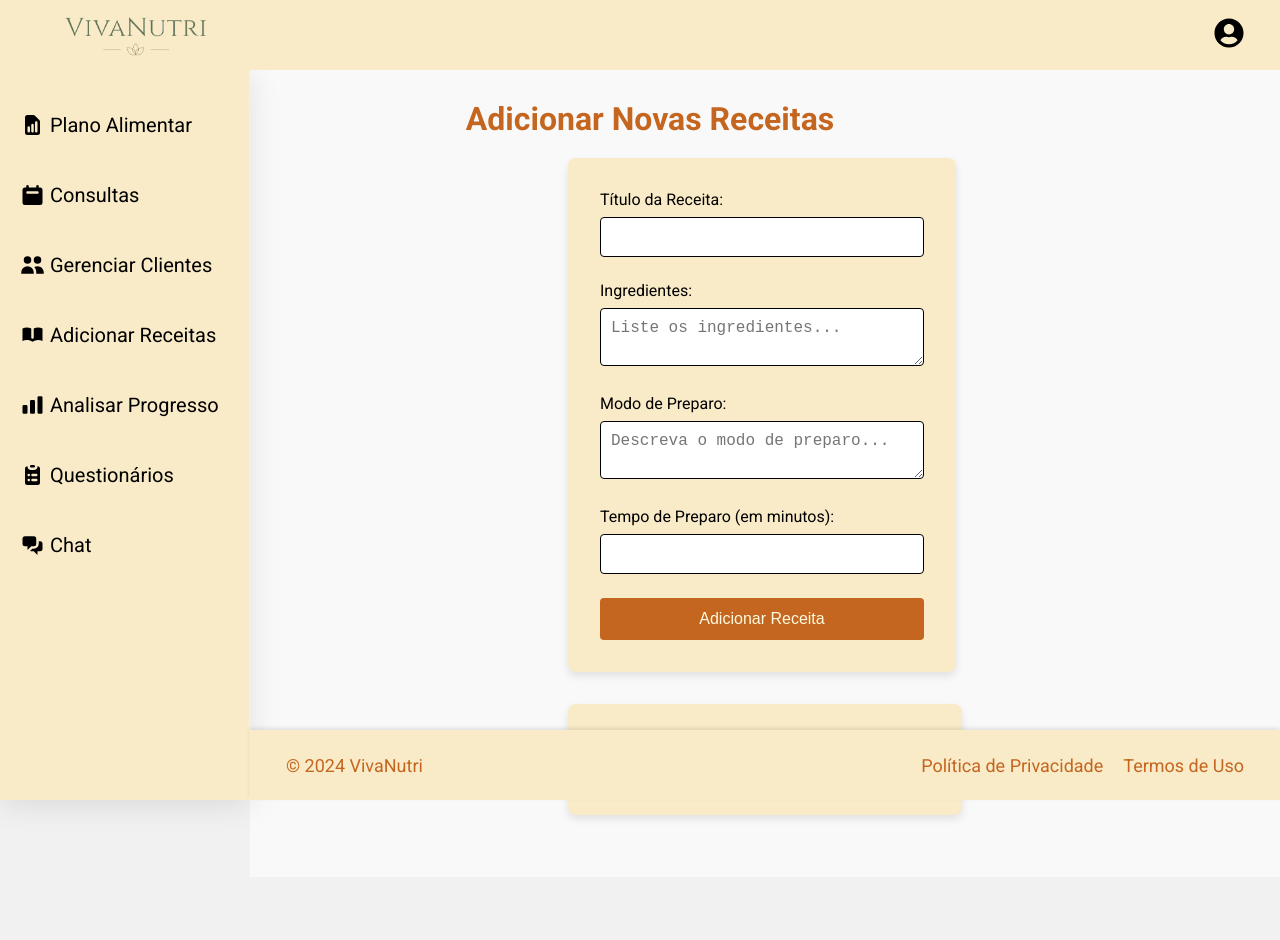
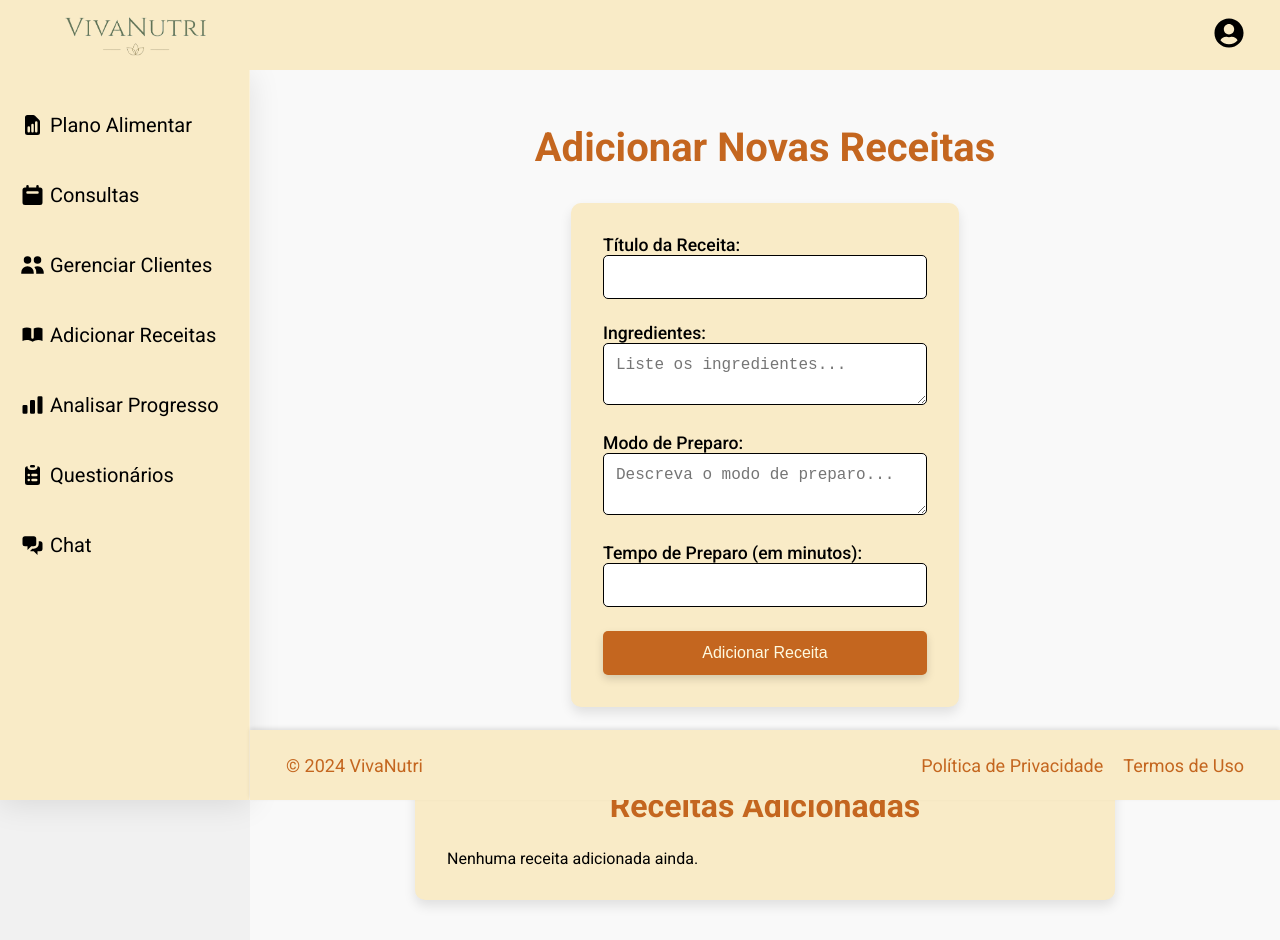
Before and after one commit to Raquel212/VivaNutri, a React (Vite) app: page /receitasNutri in a window 1280 px wide. Shown: the top 940 px of the page. Before the commit the page ends 877 px from the top, so only its background shows below. Built offline with nearby package versions, Linux system fonts and the light colour scheme.

Commit message:
Update AdicionarReceitaNutri

```diff
--- a/src/pages/AdicionarReceitaNutri/AdicionarReceitaNutri.module.css
+++ b/src/pages/AdicionarReceitaNutri/AdicionarReceitaNutri.module.css
@@ -107,23 +107,23 @@
   background-color: var(--light-gray);
 }
 
-
 /* Título */
 .nutriHomeTitle {
-  font-size: 2rem;
+  font-size: 2.5rem;
   color: var(--terceary);
-  margin-right: 230px;
-  /* margin: 32px 0 24px 288px; */
+  margin: 1.5rem 0;
   text-align: center;
+  font-weight: 600;
 }
 
 /* Formulário */
 .formContainer {
-  margin: 0 18rem;
+  max-width: 600px;
+  margin: 2rem auto;
   padding: 2rem;
   background-color: var(--primary);
-  border-radius: 8px;
-  box-shadow: 0 4px 8px rgba(0, 0, 0, 0.1);
+  border-radius: 10px;
+  box-shadow: 0 6px 12px rgba(0, 0, 0, 0.1);
 }
 
 .formGroup {
@@ -131,9 +131,9 @@
 }
 
 .formGroup label {
-  font-size: 1rem;
+  font-size: 1.1rem;
   color: var(--black);
-  display: block;
+  font-weight: 500;
   margin-bottom: 0.5rem;
 }
 
@@ -141,56 +141,69 @@
 .formGroup input[type="number"],
 .formGroup textarea {
   width: 100%;
-  padding: 0.625rem;
+  padding: 0.75rem;
   border: 1px solid var(--black);
-  border-radius: 4px;
+  border-radius: 5px;
   font-size: 1rem;
+  transition: border-color 0.3s;
 }
 
-.formGroup textarea {
-  resize: vertical;
+.formGroup input:focus,
+.formGroup textarea:focus {
+  border-color: var(--terceary);
+  outline: none;
 }
 
 .botaoAdicionar {
   background-color: var(--terceary);
   color: var(--soft-white);
-  padding: 0.75rem 1.5rem;
+  padding: 0.8rem 2rem;
   border: none;
-  border-radius: 4px;
+  border-radius: 5px;
   font-size: 1rem;
+  font-weight: 500;
   cursor: pointer;
-  transition: background-color 0.3s ease;
+  box-shadow: 0 4px 8px rgba(0, 0, 0, 0.15);
+  transition: all 0.3s ease;
 }
 
 .botaoAdicionar:hover {
   background-color: var(--secondary);
+  transform: scale(1.05);
 }
 
 /* Lista de Receitas */
 .listaReceitas {
-  margin: 2rem 18rem;
+  max-width: 700px;
+  margin: 3rem auto;
   background-color: var(--primary);
-  padding: 1.5rem;
-  border-radius: 8px;
-  box-shadow: 0 4px 8px rgba(0, 0, 0, 0.1);
+  padding: 2rem;
+  border-radius: 10px;
+  box-shadow: 0 6px 12px rgba(0, 0, 0, 0.1);
 }
 
 .receitaContainer h2 {
-  font-size: 1.5rem;
+  font-size: 2rem;
   color: var(--terceary);
-  margin-bottom: 1rem;
+  margin-bottom: 1.5rem;
+  text-align: center;
 }
 
 .receitaCard {
   background-color: var(--logo);
-  padding: 1rem;
+  padding: 1.5rem;
   border-radius: 8px;
-  margin-bottom: 50px;
-  box-shadow: 0 2px 4px rgba(0, 0, 0, 0.1);
+  margin-bottom: 1.5rem;
+  box-shadow: 0 3px 6px rgba(0, 0, 0, 0.1);
+  transition: transform 0.3s;
+}
+
+.receitaCard:hover {
+  transform: translateY(-5px);
 }
 
 .infoReceita p {
-  font-size: 1rem;
+  font-size: 1.1rem;
   color: var(--black);
   margin: 0.5rem 0;
 }
@@ -200,7 +213,7 @@
 }
 
 
-
+/* Footer --------------------------  */
 .footerHomeP {
   background: var(--primary);
   display: flex;
```
Lines whose indentation alone changed are shown as unchanged.
